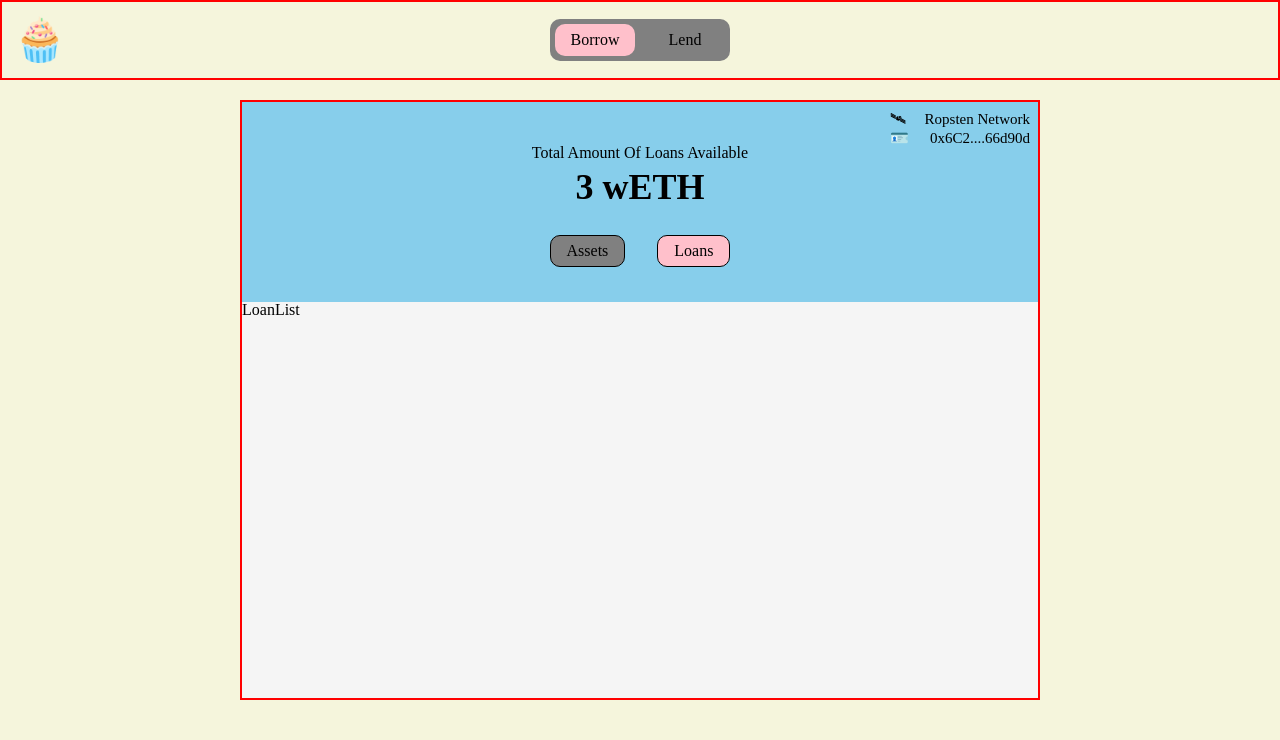
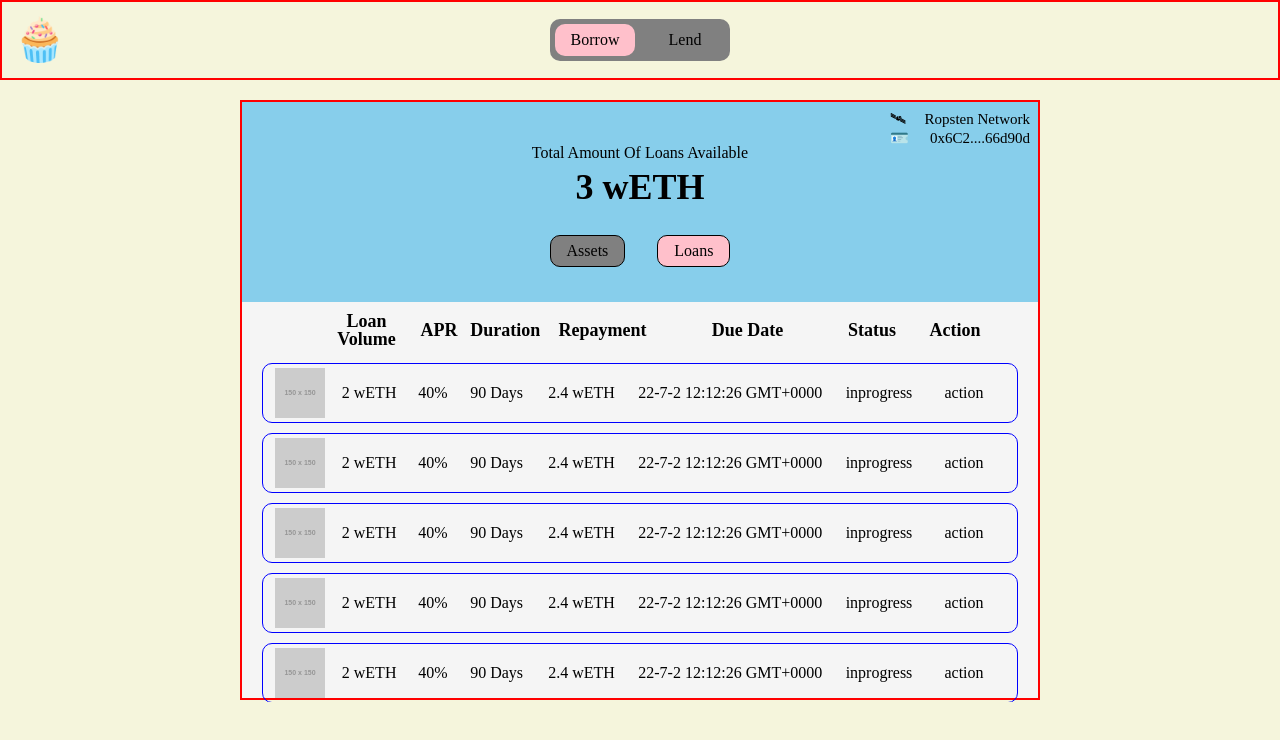
Before and after one commit to planethoon/cupcake-lending-client, a React (Create React App) app: page /borrow in a window 1280 px wide. Both pictures are taken after a click on the element "Loans". Shown: the top 740 px of the page. Built offline with nearby package versions, Linux system fonts and the light colour scheme.

Commit message:
Add borrow loan list

```diff
--- a/src/components/AssetList.js
+++ b/src/components/AssetList.js
@@ -29,7 +29,7 @@ const AssetList = () => {
     display: grid;
     grid-template-columns: repeat(4, 1fr);
     gap: 15px 5px;
-    overflow-y: scroll;
+    overflow-y: auto;
   `;
 
   const Preview = styled(FlexCenter)``;
--- a/src/components/LoanList.js
+++ b/src/components/LoanList.js
@@ -1,7 +1,166 @@
 import React from "react";
+import styled from "styled-components";
+import FlexCenter from "./common/FlexCenter";
+
+import LoanListItem from "./LoanListItem";
+
+const dummyData = [
+  {
+    img: "https://via.placeholder.com/150",
+    originalPrice: 2,
+    apr: "40%",
+    duration: 7776000,
+    earn: 2.4,
+    createdAt: 1648987946,
+    status: "inprogress",
+  },
+  {
+    img: "https://via.placeholder.com/150",
+    originalPrice: 2,
+    apr: "40%",
+    duration: 7776000,
+    earn: 2.4,
+    createdAt: 1648987946,
+    status: "inprogress",
+  },
+  {
+    img: "https://via.placeholder.com/150",
+    originalPrice: 2,
+    apr: "40%",
+    duration: 7776000,
+    earn: 2.4,
+    createdAt: 1648987946,
+    status: "inprogress",
+  },
+  {
+    img: "https://via.placeholder.com/150",
+    originalPrice: 2,
+    apr: "40%",
+    duration: 7776000,
+    earn: 2.4,
+    createdAt: 1648987946,
+    status: "inprogress",
+  },
+  {
+    img: "https://via.placeholder.com/150",
+    originalPrice: 2,
+    apr: "40%",
+    duration: 7776000,
+    earn: 2.4,
+    createdAt: 1648987946,
+    status: "inprogress",
+  },
+  {
+    img: "https://via.placeholder.com/150",
+    originalPrice: 2,
+    apr: "40%",
+    duration: 7776000,
+    earn: 2.4,
+    createdAt: 1648987946,
+    status: "inprogress",
+  },
+  {
+    img: "https://via.placeholder.com/150",
+    originalPrice: 2,
+    apr: "40%",
+    duration: 7776000,
+    earn: 2.4,
+    createdAt: 1648987946,
+    status: "inprogress",
+  },
+];
+
+const OuterWrapper = styled(FlexCenter)`
+  height: 400px;
+  flex-direction: column;
+  justify-content: flex-start;
+  overflow-y: auto;
+`;
+
+const Indexes = styled.div`
+  display: flex;
+  width: 100%;
+  margin: 10px 0;
+`;
+
+const Index = styled(FlexCenter)`
+  /* border: 1px solid black; */
+  // 정렬 차후에 픽셀단위로 변경 예정
+
+  font-size: 18px;
+  font-weight: 600;
+  &:nth-child(1) {
+    flex: 4 0 0;
+  }
+  &:nth-child(2) {
+    flex: 4 0 0;
+    display: flex;
+    flex-direction: column;
+    justify-content: center;
+    align-items: center;
+  }
+  &:nth-child(3) {
+    flex: 3 0 0;
+  }
+  &:nth-child(4) {
+    flex: 3 0 0;
+  }
+  &:nth-child(5) {
+    flex: 6 0 0;
+  }
+  &:nth-child(6) {
+    flex: 8 0 0;
+  }
+  &:nth-child(7) {
+    flex: 4 0 0;
+  }
+  &:nth-child(8) {
+    flex: 4 0 0;
+  }
+  &:nth-child(9) {
+    flex: 2 0 0;
+  }
+`;
+
+const ListWrapper = styled.div`
+  width: 100%;
+  display: flex;
+  flex-direction: column;
+  align-items: center;
+`;
 
 const LoanList = () => {
-  return <div>LoanList</div>;
+  return (
+    <OuterWrapper>
+      <Indexes>
+        <Index />
+        <Index>
+          <span>Loan</span>
+          <span>Volume</span>
+        </Index>
+        <Index>APR</Index>
+        <Index>Duration</Index>
+        <Index>Repayment</Index>
+        <Index>Due Date</Index>
+        <Index>Status</Index>
+        <Index>Action</Index>
+        <Index />
+      </Indexes>
+      <ListWrapper>
+        {dummyData.map((e) => (
+          <LoanListItem
+            img={e.img}
+            originalPrice={e.originalPrice}
+            apr={e.apr}
+            duration={e.duration}
+            earn={e.earn}
+            createdAt={e.createdAt}
+            status={e.status}
+          />
+        ))}
+      </ListWrapper>
+    </OuterWrapper>
+  );
 };
 
 export default LoanList;
--- /dev/null
+++ b/src/components/LoanListItem.js
@@ -0,0 +1,99 @@
+import styled from "styled-components";
+import FlexCenter from "./common/FlexCenter";
+
+const ItemWrapper = styled.div`
+  border: 1px solid blue;
+  border-radius: 10px;
+  width: 95%;
+  height: 60px;
+  display: flex;
+  justify-content: center;
+  margin: 5px 0;
+`;
+
+const Preview = styled(FlexCenter)`
+  width: 50px;
+  height: 50px;
+  & > img {
+    width: 50px;
+    height: 50px;
+    object-fit: cover;
+  }
+`;
+
+const Value = styled(FlexCenter)`
+  /* border: 1px solid black; */
+
+  &:nth-child(1) {
+    flex: 1 0 0;
+  }
+  &:nth-child(2) {
+    flex: 5 0 0;
+    display: flex;
+    justify-content: center;
+    align-items: center;
+  }
+  &:nth-child(3) {
+    flex: 8 0 0;
+  }
+  &:nth-child(4) {
+    flex: 4 0 0;
+  }
+  &:nth-child(5) {
+    flex: 8 0 0;
+  }
+  &:nth-child(6) {
+    flex: 8 0 0;
+  }
+  &:nth-child(7) {
+    flex: 20 0 0;
+  }
+  &:nth-child(8) {
+    flex: 8 0 0;
+  }
+  &:nth-child(9) {
+    flex: 8 0 0;
+  }
+  &:nth-child(10) {
+    flex: 1 0 0;
+  }
+`;
+
+// 정렬 차후에 픽셀단위로 변경 예정
+
+const LoanListItem = ({
+  img,
+  originalPrice,
+  apr,
+  duration,
+  earn,
+  createdAt,
+  status,
+}) => {
+  const duedate = new Date((createdAt + duration) * 1000);
+
+  return (
+    <ItemWrapper>
+      <Value />
+      <Value>
+        <Preview>
+          <img src={img} alt="preview" />
+        </Preview>
+      </Value>
+      <Value>{`${originalPrice} wETH`}</Value>
+      <Value>{apr}</Value>
+      <Value>{`${duration / 86400} Days`}</Value>
+      <Value>{`${earn} wETH`}</Value>
+      <Value>{`${duedate.getFullYear().toString().slice(-2)}-${
+        duedate.getMonth() + 1
+      }-${duedate.getDate()} ${duedate.getHours()}:${duedate.getMinutes()}:${duedate.getSeconds()} ${duedate
+        .toString()
+        .slice(25, 33)}`}</Value>
+      <Value>{status}</Value>
+      <Value>action</Value>
+      <Value />
+    </ItemWrapper>
+  );
+};
+
+export default LoanListItem;
```
